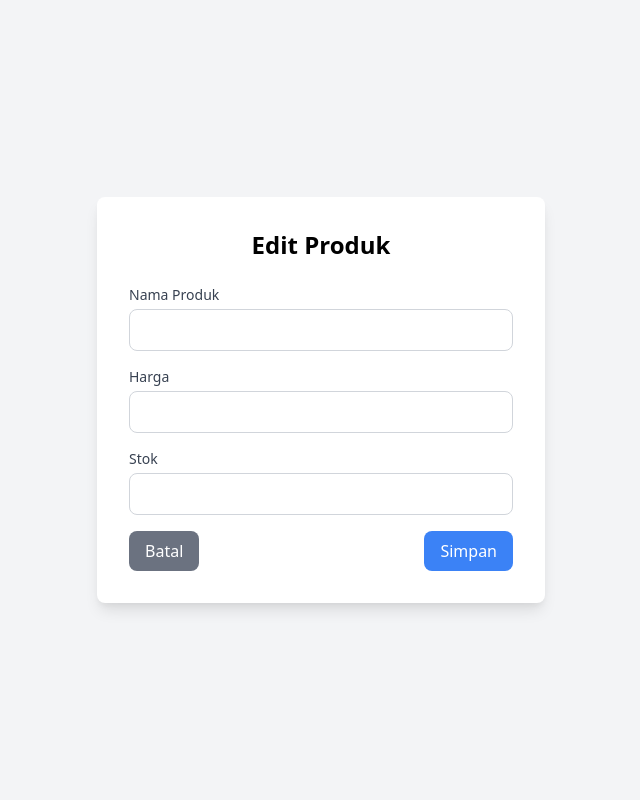
After one commit to DinandCode/pewWeb, a PHP site: page /public/penjual/edit_produk.php?id=1 in a window 1280 px wide. The commit adds this page. Shown: the whole page, without its empty margins (319-959 px from the left). Run offline with PHP 8.4, Linux system fonts and the light colour scheme; data comes from the database, SQL or seed files in the repository; data that the repository does not hold is empty; some libraries are stand-ins or nearby versions.

Commit message:
perbahariui tombol edit dan hapus kelola menu

```diff
--- a/public/css/style.css
+++ b/public/css/style.css
@@ -782,12 +782,12 @@ video {
   width: 16rem;
 }
 
+.w-96 {
+  width: 24rem;
+}
+
 .w-full {
   width: 100%;
-}
-
-.w-96 {
-  width: 24rem;
 }
 
 .max-w-lg {
@@ -952,6 +952,11 @@ video {
   background-color: rgb(55 65 81 / var(--tw-bg-opacity, 1));
 }
 
+.bg-gray-800 {
+  --tw-bg-opacity: 1;
+  background-color: rgb(31 41 55 / var(--tw-bg-opacity, 1));
+}
+
 .bg-green-100 {
   --tw-bg-opacity: 1;
   background-color: rgb(220 252 231 / var(--tw-bg-opacity, 1));
@@ -987,9 +992,9 @@ video {
   background-color: rgb(254 249 195 / var(--tw-bg-opacity, 1));
 }
 
-.bg-gray-800 {
+.bg-gray-500 {
   --tw-bg-opacity: 1;
-  background-color: rgb(31 41 55 / var(--tw-bg-opacity, 1));
+  background-color: rgb(107 114 128 / var(--tw-bg-opacity, 1));
 }
 
 .bg-opacity-50 {
@@ -1057,12 +1062,12 @@ video {
   padding-bottom: 1.5rem;
 }
 
+.pb-2 {
+  padding-bottom: 0.5rem;
+}
+
 .pr-2 {
   padding-right: 0.5rem;
-}
-
-.pb-2 {
-  padding-bottom: 0.5rem;
 }
 
 .text-left {
@@ -1236,9 +1241,9 @@ video {
   background-color: rgb(107 33 168 / var(--tw-bg-opacity, 1));
 }
 
-.hover\:bg-green-600:hover {
+.hover\:bg-gray-600:hover {
   --tw-bg-opacity: 1;
-  background-color: rgb(22 163 74 / var(--tw-bg-opacity, 1));
+  background-color: rgb(75 85 99 / var(--tw-bg-opacity, 1));
 }
 
 .hover\:text-gray-700:hover {
--- /dev/null
+++ b/public/penjual/edit_produk.php
@@ -0,0 +1,72 @@
+<?php
+include '../../config/koneksi.php';
+
+$id = intval($_GET['id']);
+$kedai_id = intval($_GET['kedai_id']);
+
+// Ambil data produk berdasarkan ID
+$query = "SELECT * FROM produk WHERE id = $id AND kedai_id = $kedai_id";
+$result = mysqli_query($conn, $query);
+$produk = mysqli_fetch_assoc($result);
+
+if ($_SERVER['REQUEST_METHOD'] == 'POST') {
+    $nama_produk = mysqli_real_escape_string($conn, $_POST['nama_produk']);
+    $harga = floatval($_POST['harga']);
+    $stok = intval($_POST['stok']);
+
+    $update_query = "UPDATE produk SET nama_produk='$nama_produk', harga=$harga, stok=$stok WHERE id=$id AND kedai_id=$kedai_id";
+    if (mysqli_query($conn, $update_query)) {
+        echo "<script>
+                alert('Produk berhasil diperbarui!');
+                window.location.href = 'kelola.php';
+              </script>";
+    } else {
+        echo "Error: " . mysqli_error($conn);
+    }
+}
+?>
+
+<!DOCTYPE html>
+<html lang="en">
+<head>
+    <meta charset="UTF-8">
+    <meta name="viewport" content="width=device-width, initial-scale=1.0">
+    <title>Edit Produk</title>
+    <link rel="stylesheet" href="/public/css/style.css">
+    <link rel="stylesheet" href="https://cdn.jsdelivr.net/npm/tailwindcss@2.2.19/dist/tailwind.min.css">
+    <link rel="stylesheet" href="https://cdn.jsdelivr.net/npm/sweetalert2@11/dist/sweetalert2.min.css">
+    <script src="https://cdn.jsdelivr.net/npm/sweetalert2@11"></script>
+</head>
+<body class="bg-gray-100 min-h-screen flex items-center justify-center">
+    <div class="bg-white shadow-lg rounded-lg p-8 w-full max-w-md">
+        <h1 class="text-2xl font-bold mb-6 text-center">Edit Produk</h1>
+        <form method="POST" class="space-y-4">
+            <div>
+                <label for="nama_produk" class="block text-sm font-medium text-gray-700">Nama Produk</label>
+                <input type="text" name="nama_produk" id="nama_produk"
+                       value="<?= htmlspecialchars($produk['nama_produk'], ENT_QUOTES); ?>"
+                       class="w-full border border-gray-300 rounded-lg px-3 py-2 mt-1 focus:outline-none focus:ring-2 focus:ring-blue-500"
+                       required>
+            </div>
+            <div>
+                <label for="harga" class="block text-sm font-medium text-gray-700">Harga</label>
+                <input type="number" name="harga" id="harga"
+                       value="<?= htmlspecialchars($produk['harga'], ENT_QUOTES); ?>"
+                       class="w-full border border-gray-300 rounded-lg px-3 py-2 mt-1 focus:outline-none focus:ring-2 focus:ring-blue-500"
+                       required>
+            </div>
+            <div>
+                <label for="stok" class="block text-sm font-medium text-gray-700">Stok</label>
+                <input type="number" name="stok" id="stok"
+                       value="<?= htmlspecialchars($produk['stok'], ENT_QUOTES); ?>"
+                       class="w-full border border-gray-300 rounded-lg px-3 py-2 mt-1 focus:outline-none focus:ring-2 focus:ring-blue-500"
+                       required>
+            </div>
+            <div class="flex justify-between mt-6">
+                <a href="kelola.php" class="bg-gray-500 text-white px-4 py-2 rounded-lg hover:bg-gray-600">Batal</a>
+                <button type="submit" class="bg-blue-500 text-white px-4 py-2 rounded-lg hover:bg-blue-600">Simpan</button>
+            </div>
+        </form>
+    </div>
+</body>
+</html>
```
Also changed, not shown: public/penjual/hapus_produk.php (added, +16 -0 lines), public/asset/RAJAWALI NOMAT.png (added).
